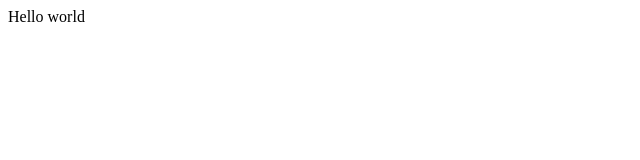
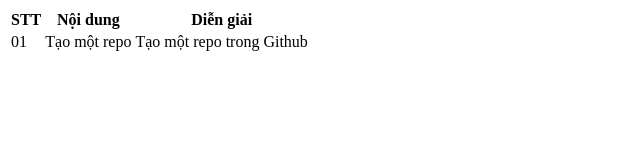
Before and after one commit to CtrlShiftN/PF2202R1, a plain HTML site: page Day 2 - Github/Demo 1 - intro git/index.html in a window 1280 px wide. Shown: the whole page, without its empty margins (0-640 px from the left). Drawn offline with Linux system fonts and the light colour scheme.

Commit message:
create table

```diff
--- a/Day 2 - Github/Demo 1 - intro git/index.html
+++ b/Day 2 - Github/Demo 1 - intro git/index.html
@@ -4,9 +4,24 @@
     <meta charset="UTF-8">
     <meta http-equiv="X-UA-Compatible" content="IE=edge">
     <meta name="viewport" content="width=device-width, initial-scale=1.0">
-    <title>Document</title>
+    <title>Nội dung bài học</title>
 </head>
 <body>
-    Hello world
+    <table>
+        <thead>
+            <tr>
+                <th>STT</th>
+                <th>Nội dung</th>
+                <th>Diễn giải</th>
+            </tr>
+        </thead>
+        <tbody>
+            <tr>
+                <td>01</td>
+                <td>Tạo một repo</td>
+                <td>Tạo một repo trong Github</td>
+            </tr>
+        </tbody>
+    </table>
 </body>
 </html>
```
